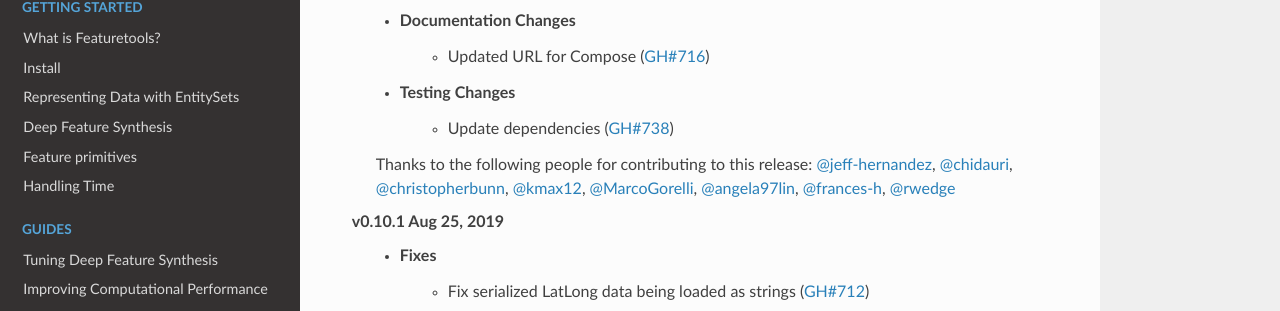
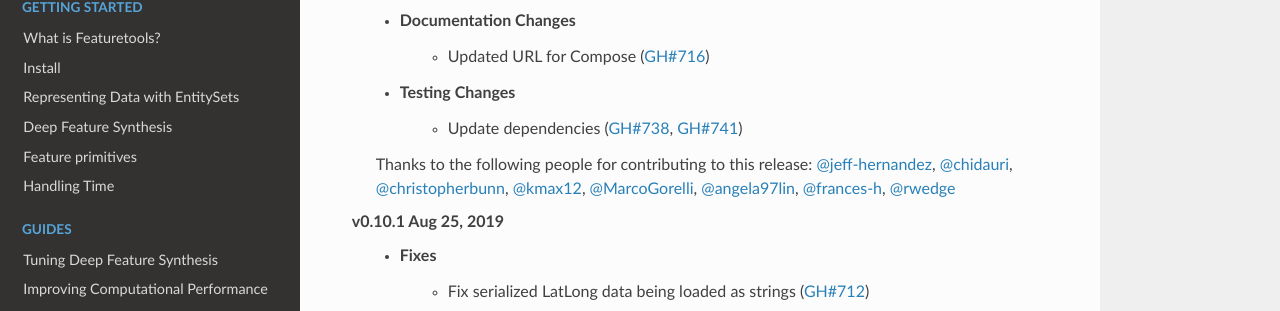
Before and after one commit to alteryx/featuretools, a Sphinx documentation site: the page built from docs/source/changelog.rst, in a window 1280 px wide and 900 px high, scrolled down 475 px. Shown: the part 139-450 px from the top of the window. Built offline with Sphinx 7.4.7 and the Read the Docs theme 2.0.0, drawn with Linux system fonts in a browser that asks for light colours; pages that are not in the unit, such as notebooks, are missing from menus.

Commit message:
update changelog

```diff
--- a/docs/source/changelog.rst
+++ b/docs/source/changelog.rst
@@ -18,7 +18,7 @@ Changelog
     * Documentation Changes
         * Updated URL for Compose (:pr:`716`)
     * Testing Changes
-        * Update dependencies (:pr:`738`)
+        * Update dependencies (:pr:`738`, :pr:`741`)
 
     Thanks to the following people for contributing to this release:
     :user:`jeff-hernandez`, :user:`chidauri`, :user:`christopherbunn`, :user:`kmax12`, :user:`MarcoGorelli`, :user:`angela97lin`, :user:`frances-h`, :user:`rwedge`
```
